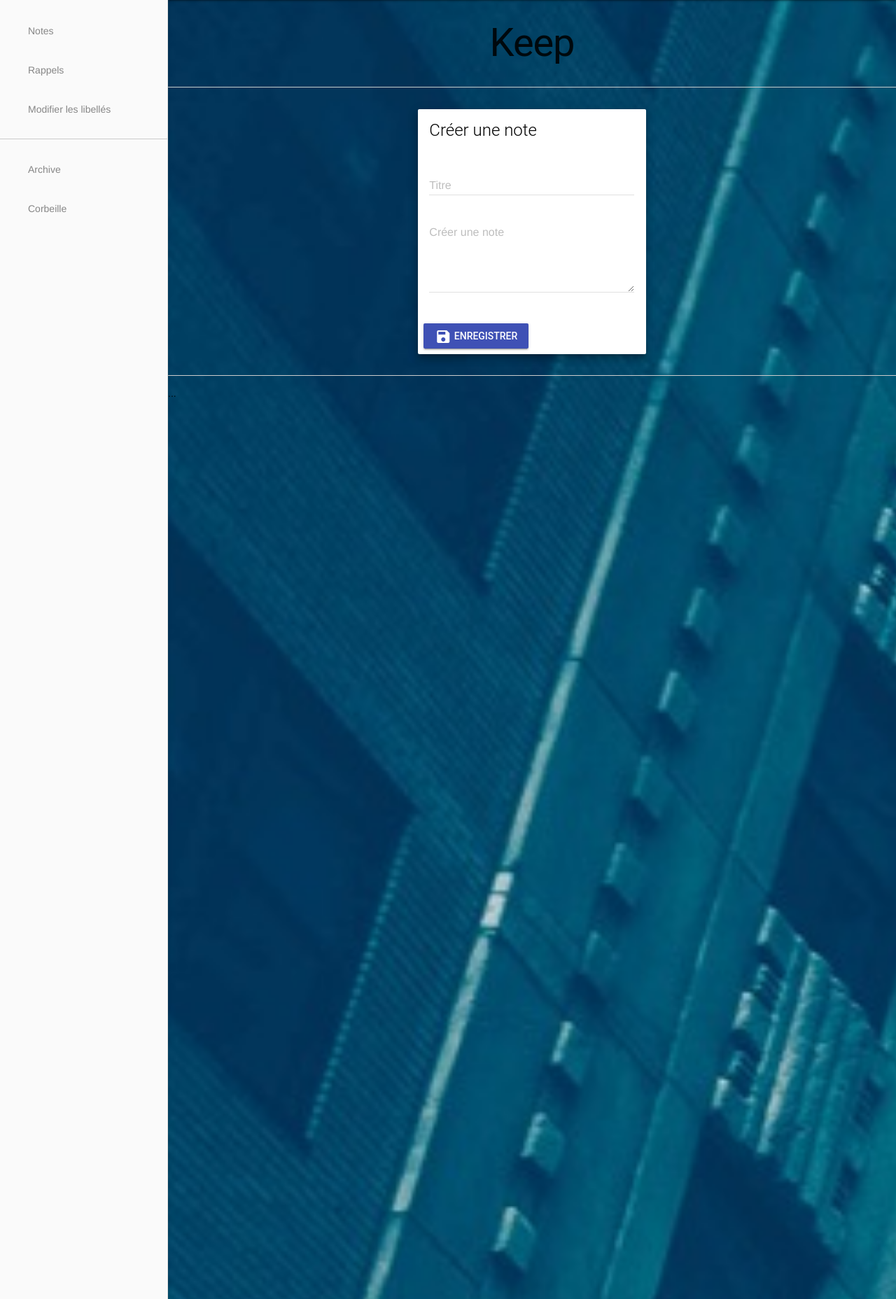
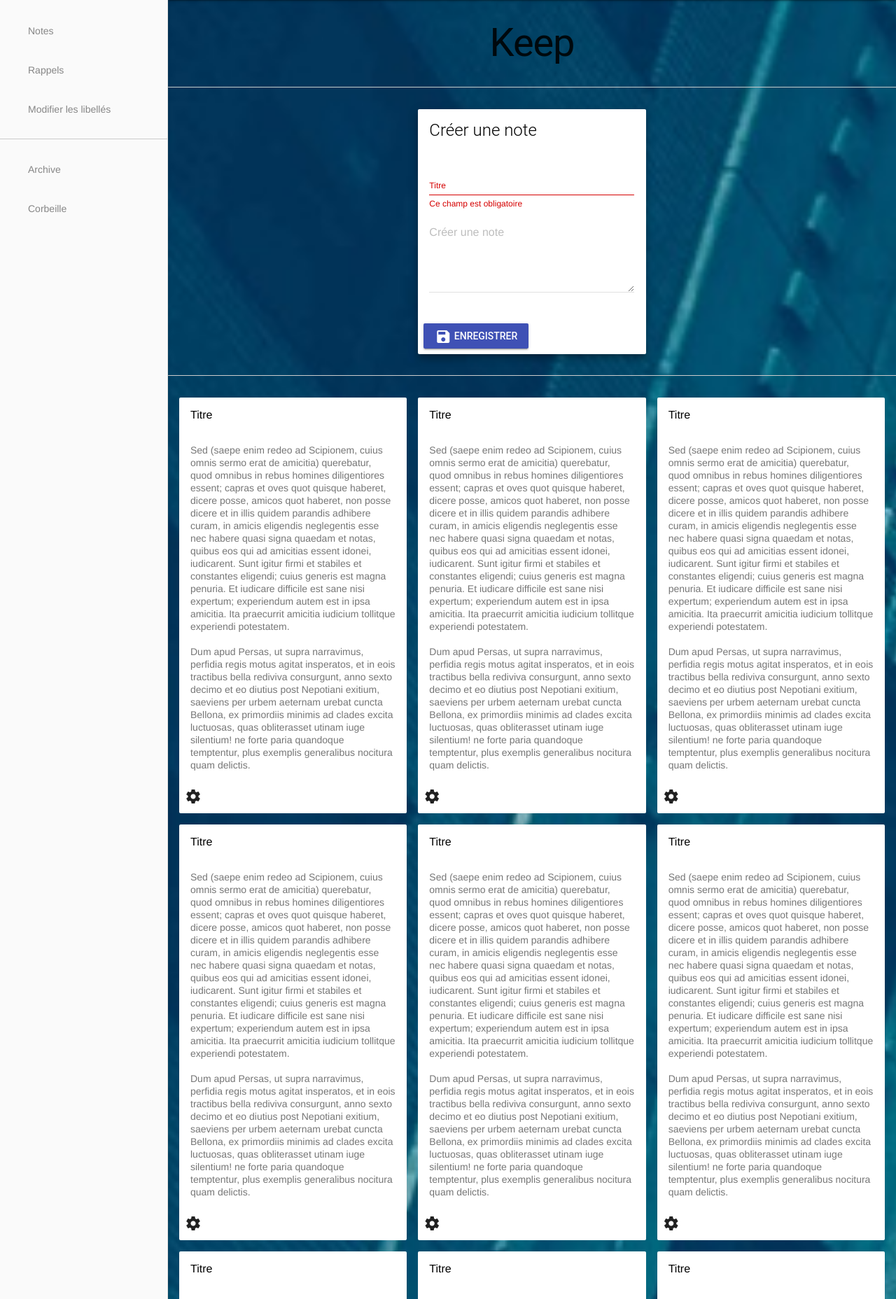
Before and after one commit to Panzusha/Keep, a PHP site: page / in a window 1280 px wide. Shown: the part 64-1920 px from the top of the page at 70% size. Run offline with PHP 8.4, Linux system fonts and the light colour scheme.

Commit message:
soir 12/03

```diff
--- a/index.php
+++ b/index.php
@@ -47,18 +47,30 @@
                 <div class="mdl-grid">
                     <div class="mdl-cell mdl-cell--4-col"></div>
                     <div class="mdl-cell mdl-cell--4-col">
-            <form action="#">
+                        <form action="api.php?faire=ajout" method="POST">
                             <div class="mdl-card mdl-shadow--8dp">
                                 <div class="mdl-card__title">
                                     <h2 class="mdl-card__title-text">Créer une note</h2>
                                 </div>
+                                <?php
+                                $recuperationTitreNote = isset($_GET['monSuperTitre']) ? $_GET['monSuperTitre'] : '';
+                                $recuperationContenuNote = isset($_GET['contenuNote']) ? $_GET['contenuNote'] : '';
+
+                                if (isset($_GET['message'])) {
+                                ?>
+                                    <div class="mdl-color--red" align="center"><?= $_GET['message'] ?></div>
+                                <?php
+                                }
+                                ?>
                                 <div class="mdl-card__supporting-text">
                                     <div class="mdl-textfield mdl-js-textfield mdl-textfield--floating-label">
-                    <input class="mdl-textfield__input" type="text" id="titreNote">
-                    <label class="mdl-textfield__label" for="titreNote">Titre</label>
+                                        <!-- for lié a id -->
+                                        <input required class="mdl-textfield__input" pattern="[A-Za-z]*" name="monSuperTitre" type="text" id="identifiantTitreNote" value="<?= $recuperationTitreNote ?>">
+                                        <label class="mdl-textfield__label" for="identifiantTitreNote">Titre</label>
+                                        <span class="mdl-textfield__error">Ce champ est obligatoire</span>
                                     </div>
-                  <div class="mdl-textfield mdl-js-textfield">
-                    <textarea class="mdl-textfield__input" type="text" rows="5" id="note"></textarea>
+                                    <div class="mdl-textfield mdl-js-textfield mdl-textfield--floating-label">
+                                        <textarea class="mdl-textfield__input" name="contenuNote" type="text" rows="5" id="note"><?= $recuperationContenuNote ?></textarea>
                                         <label class="mdl-textfield__label" for="note">Créer une note</label>
                                     </div>
                                 </div>
@@ -74,14 +86,35 @@
                     <div class="mdl-cell mdl-cell--4-col"></div>
                 </div>
                 <hr />
-        <div class="notes_list">
-          ...
+                <div class="mdl-grid notes_list">
+                    <?php
+                    for ($i = 0; $i < 36; $i++) {
+                    ?>
+                        <div class="mdl-cell mdl-cell--4-col">
+                            <div class="mdl-card">
+                                <div class="mdl-card__title">
+                                    Titre
                                 </div>
-
+                                <div class="mdl-card__supporting-text">
+                                    Sed (saepe enim redeo ad Scipionem, cuius omnis sermo erat de amicitia) querebatur, quod omnibus in rebus homines diligentiores essent; capras et oves quot quisque haberet, dicere posse, amicos quot haberet, non posse dicere et in illis quidem parandis adhibere curam, in amicis eligendis neglegentis esse nec habere quasi signa quaedam et notas, quibus eos qui ad amicitias essent idonei, iudicarent. Sunt igitur firmi et stabiles et constantes eligendi; cuius generis est magna penuria. Et iudicare difficile est sane nisi expertum; experiendum autem est in ipsa amicitia. Ita praecurrit amicitia iudicium tollitque experiendi potestatem.
+                                    <br />
+                                    <br />
+                                    Dum apud Persas, ut supra narravimus, perfidia regis motus agitat insperatos, et in eois tractibus bella rediviva consurgunt, anno sexto decimo et eo diutius post Nepotiani exitium, saeviens per urbem aeternam urebat cuncta Bellona, ex primordiis minimis ad clades excita luctuosas, quas obliterasset utinam iuge silentium! ne forte paria quandoque temptentur, plus exemplis generalibus nocitura quam delictis.
+                                </div>
+                                <div class="mdl-card__actions">
+                                    <i class="material-icons">settings</i>
+                                </div>
+                            </div>
+                        </div>
+                    <?php
+                    }
+                    ?>
+                </div>
             </div>
         </main>
     </div>
     <script src="public/libs/material-design-lite/material.min.js"></script>
+    <script src="public/js/keep.js"></script>
 
 </body>
 
--- /dev/null
+++ b/public/js/keep.js
@@ -0,0 +1,7 @@
+var Keep = {};
+Keep.init = function () {
+    console.log('init');
+}
+Keep.submit = function(){
+    alert('ok');
+}
```
Also changed, not shown: api.php (added, +33 -0 lines), api/database.php (added, +10 -0 lines), README.md. Lines whose indentation alone changed are shown as unchanged.
